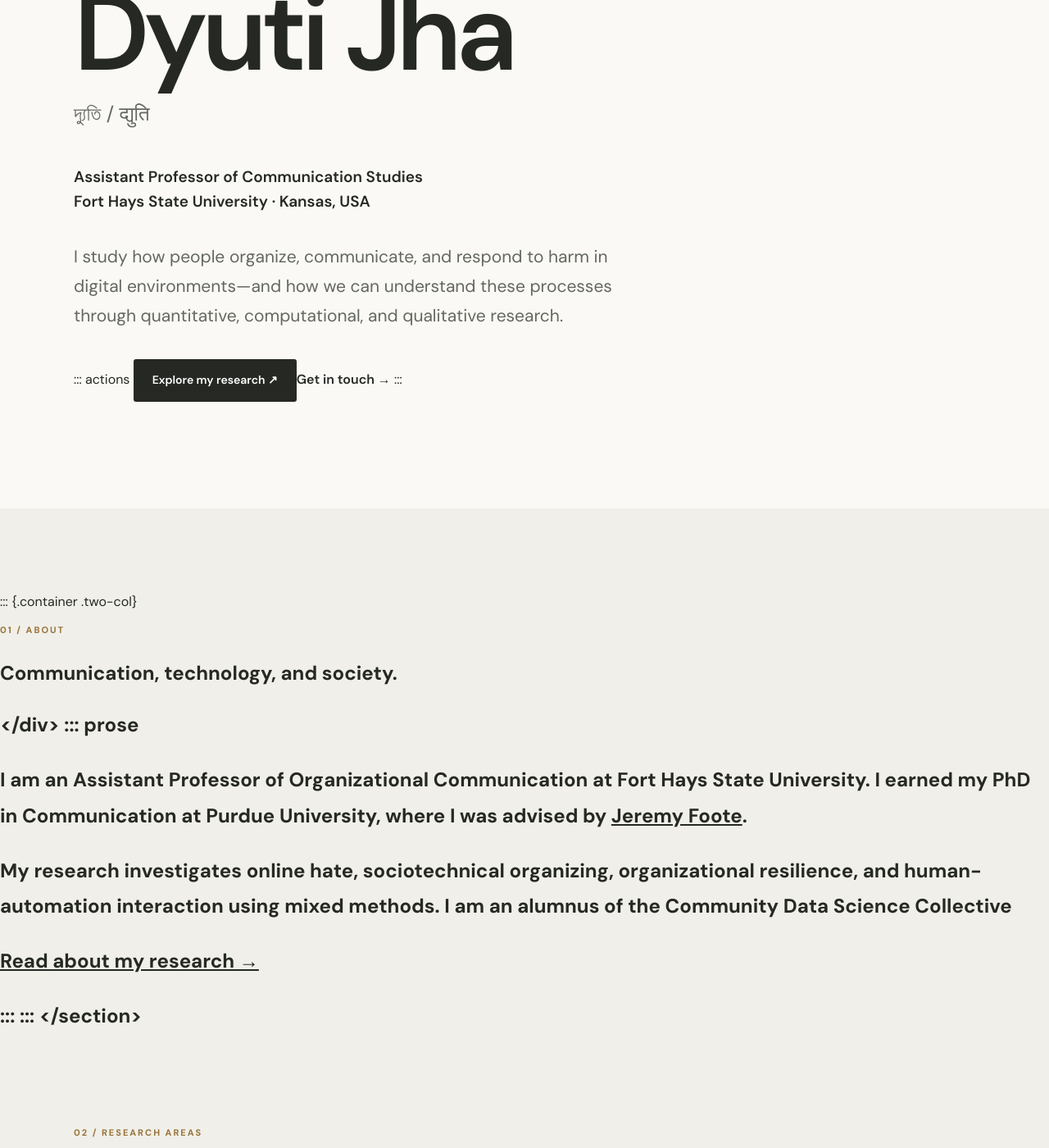
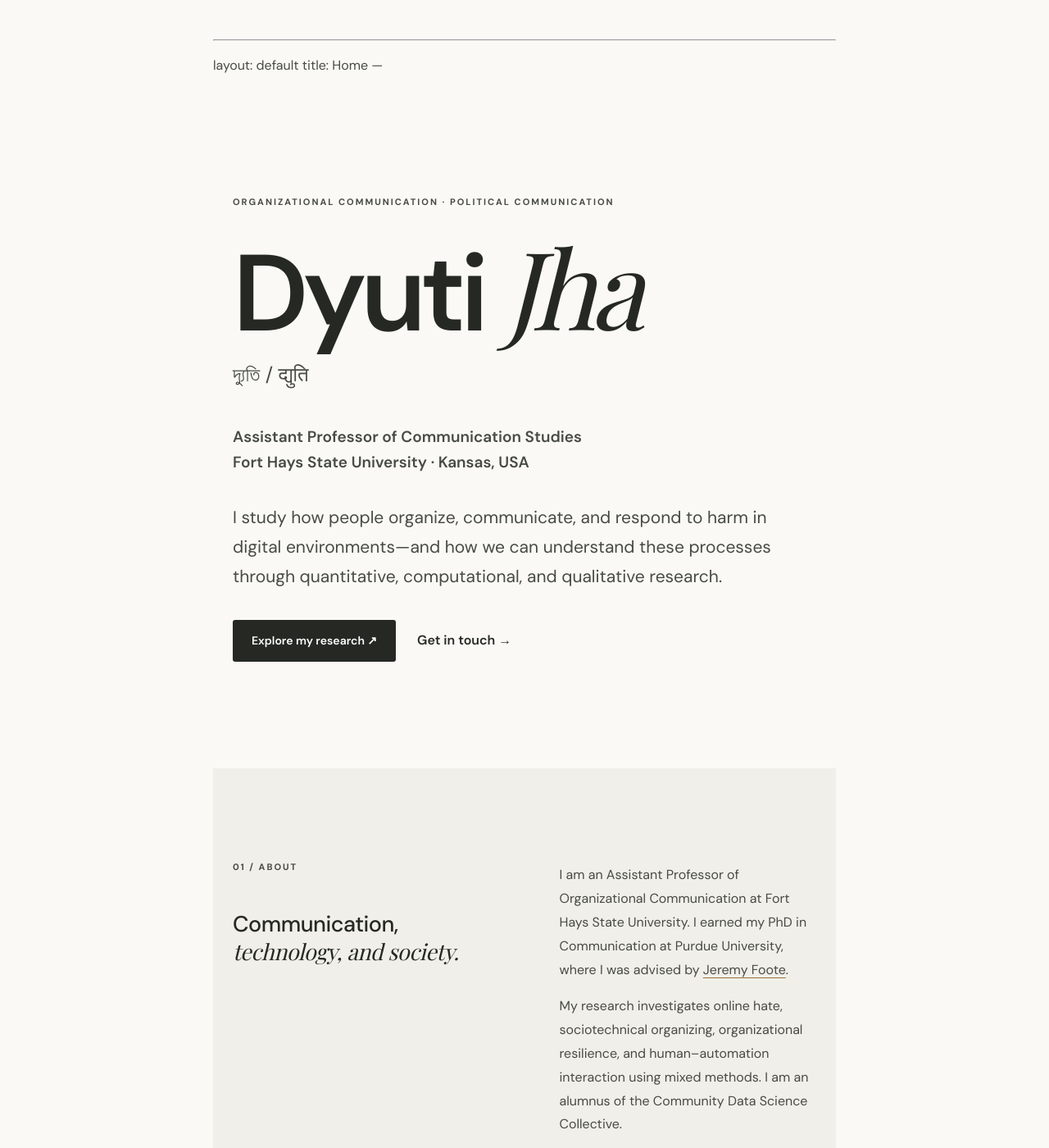
Before and after one commit to dyutij/dyutij.github.io, a Jekyll site: the page built from index.md, in a window 1280 px wide and 1400 px high, scrolled down 283 px. Shown: the whole window at 82% size. Built offline with Jekyll 4.4.1, drawn with Linux system fonts in a browser that asks for light colours; some web fonts are replaced; our own code applies the rules of GitHub Pages for plain Markdown files; some of the changed text lies outside the part shown.

Commit message:
Refactor index.md for improved layout and content
Updated the content structure and added new sections for clarity and organization.

```diff
--- a/index.md
+++ b/index.md
@@ -1,101 +1,105 @@
+
 ---
 layout: default
 title: Home
 ---
 
 <section class="hero container">
+  <p class="eyebrow">
+    ORGANIZATIONAL COMMUNICATION · POLITICAL COMMUNICATION
+  </p>
 
-<p class="eyebrow">
+  <h1>Dyuti <em>Jha</em></h1>
 
-ORGANIZATIONAL COMMUNICATION · POLITICAL COMMUNICATION
+  <p class="multilingual">দ্যুতি / द्युति</p>
 
-</p>
+  <p class="position">
+    Assistant Professor of Communication Studies<br>
+    Fort Hays State University · Kansas, USA
+  </p>
 
-<h1>Dyuti Jha</h1>
+  <p class="intro">
+    I study how people organize, communicate, and respond to harm in digital environments—and how we can understand these processes through quantitative, computational, and qualitative research.
+  </p>
 
-<p class="multilingual">
-
-দ্যুতি / द्युति
-
-</p>
-
-<p class="position">
-
-Assistant Professor of Communication Studies<br>Fort Hays State University · Kansas, USA
-
-</p>
-
-<p class="intro">
-
-I study how people organize, communicate, and respond to harm in digital environments—and how we can understand these processes through quantitative, computational, and qualitative research.
-
-</p>
-
-::: actions
-<a class="button" href="{{ '/research/' | relative_url }}">Explore my research ↗</a><a class="quiet-link" href="{{ '/contact/' | relative_url }}">Get in touch →</a>
-:::
-
+  <div class="actions">
+    <a class="button" href="{{ '/research/' | relative_url }}">
+      Explore my research ↗
+    </a>
+    <a class="quiet-link" href="{{ '/contact/' | relative_url }}">
+      Get in touch →
+    </a>
+  </div>
 </section>
 
 <section class="band">
+  <div class="container two-col">
+    <div>
+      <p class="eyebrow">01 / ABOUT</p>
 
-::: {.container .two-col}
-<div>
+      <h2>
+        Communication, <em>technology, and society.</em>
+      </h2>
+    </div>
 
-<p class="eyebrow">
+    <div class="prose">
+      <p>
+        I am an Assistant Professor of Organizational Communication at Fort Hays State University. I earned my PhD in Communication at Purdue University, where I was advised by
+        <a href="https://jeremydfoote.com/">Jeremy Foote</a>.
+      </p>
 
-01 / ABOUT
+      <p>
+        My research investigates online hate, sociotechnical organizing, organizational resilience, and human–automation interaction using mixed methods. I am an alumnus of the Community Data Science Collective.
+      </p>
 
-</p>
-
-<h2>Communication, technology, and society.<h2>
-
-</div>
-
-::: prose
-<p>I am an Assistant Professor of Organizational Communication at Fort Hays State University. I earned my PhD in Communication at Purdue University, where I was advised by <a href="https://jeremydfoote.com/">Jeremy Foote</a>.</p>
-
-<p>My research investigates online hate, sociotechnical organizing, organizational resilience, and human-automation interaction using mixed methods. I am an alumnus of the Community Data Science Collective </p>
-
-<p><a href="{{ '/research/' | relative_url }}">Read about my research →</a></p>
-:::
-:::
-
+      <p>
+        <a href="{{ '/research/' | relative_url }}">
+          Read about my research →
+        </a>
+      </p>
+    </div>
+  </div>
 </section>
 
 <section class="container home-section">
+  <p class="eyebrow">02 / RESEARCH AREAS</p>
 
-<p class="eyebrow">
+  <h2>Questions that <em>drive my work.</em></h2>
 
-02 / RESEARCH AREAS
+  <div class="research-grid">
 
-</p>
+    <a class="research-card" href="{{ '/research/' | relative_url }}">
+      <span>01</span>
+      <h3>Online hate &amp; sociotechnical organizing</h3>
+      <p>
+        How online communities organize and respond to digital harm.
+      </p>
+      <b>↗</b>
+    </a>
 
-<h2>Questions that <em>drive my work.</em></h2>
+    <a class="research-card" href="{{ '/research/' | relative_url }}">
+      <span>02</span>
+      <h3>Individual &amp; organizational resilience</h3>
+      <p>
+        How people and organizations navigate singular and recurring adversity.
+      </p>
+      <b>↗</b>
+    </a>
 
-::: research-grid
-<a class="research-card" href="{{ '/research/' | relative_url }}">01
+    <a class="research-card" href="{{ '/research/' | relative_url }}">
+      <span>03</span>
+      <h3>Human–automation interaction</h3>
+      <p>
+        How humans and automation technologies develop trust and communicate with each other.
+      </p>
+      <b>↗</b>
+    </a>
 
-<h3>Online hate & sociotechnical organizing</h3>
+  </div>
 
-<p>How online communities organize and respond to digital harm.</p>
-
-<b>↗</b></a><a class="research-card" href="{{ '/research/' | relative_url }}">02
-
-<h3>Individual & organizational resilience</h3>
-
-<p>How people and organizations navigate singular and recurring adversity.</p>
-
-<b>↗</b></a><a class="research-card" href="{{ '/research/' | relative_url }}">03
-
-<h3>Human- Automation Interaction </h3>
-<p>How humans and automation technology trust and communicate with each other. </p>
-
-<p>Across these areas, I use a mix of methods including experiments, interviews, AI-mediated conversations, and computional analysis.
-
-</p>
-
-<b>↗</b></a>
-:::
-
+  <div class="prose" style="margin-top: 45px;">
+    <p>
+      Across these areas, I use a mix of methods including experiments, interviews, AI-mediated conversations, and computational analysis.
+    </p>
+  </div>
 </section>
```
